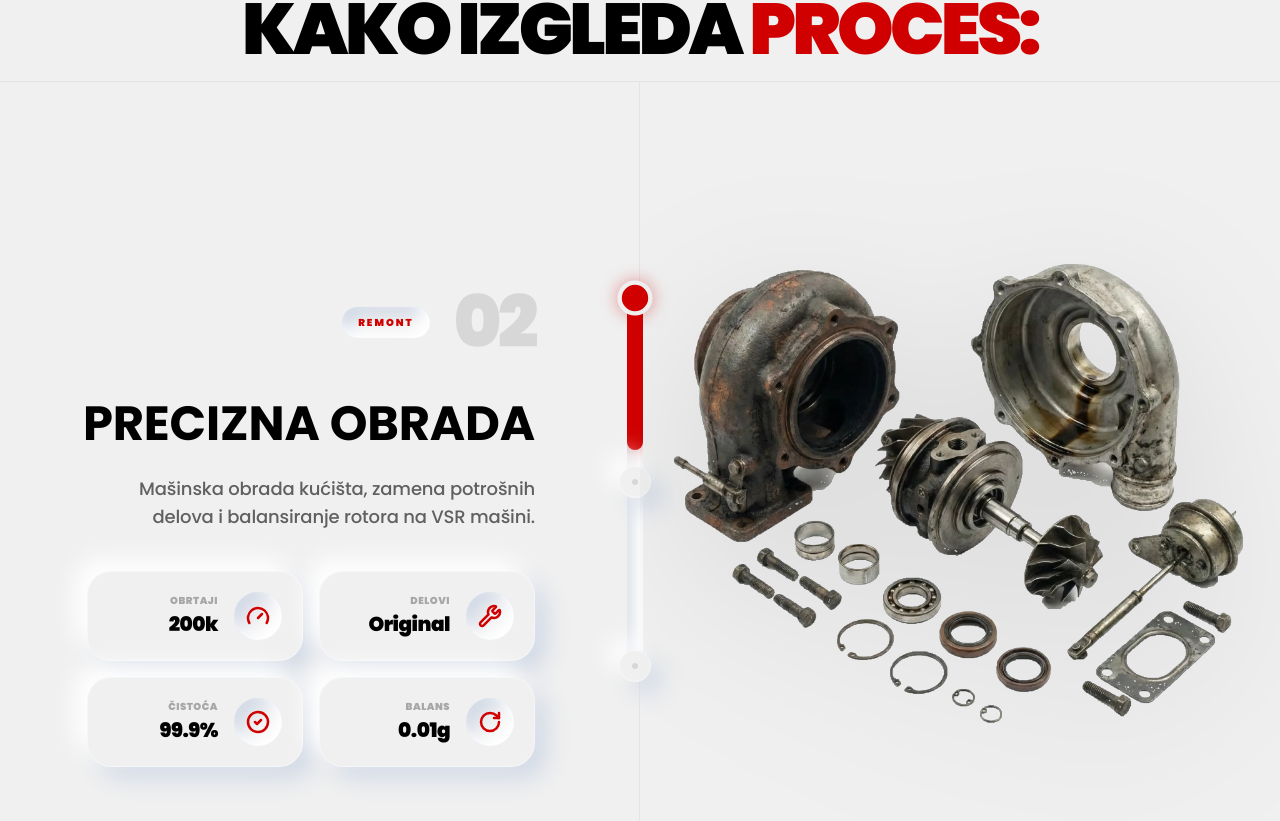
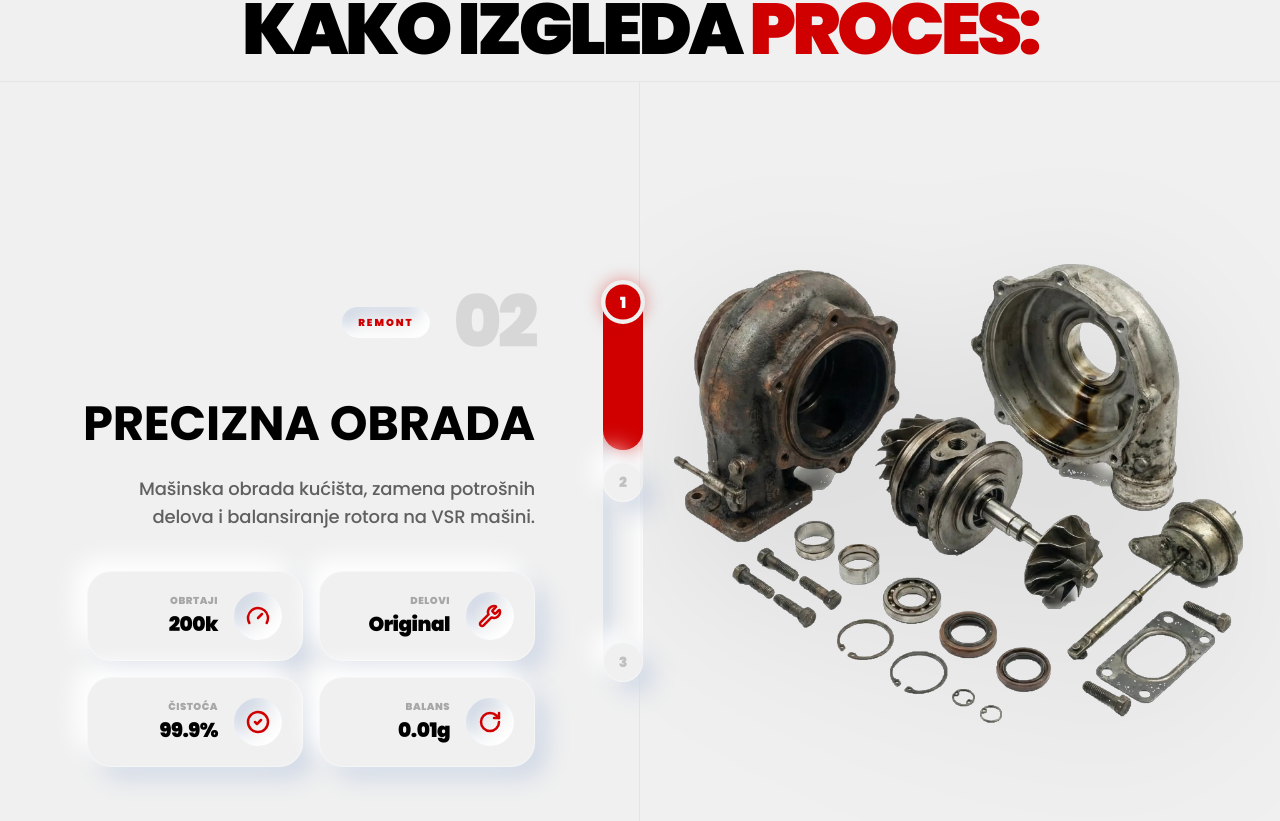
Before and after one commit to omgluka/turboservis-novi-sad, a Next.js app: page / in a window 1280 px wide. Shown: the part 2351-3172 px from the top of the page. Built offline with nearby package versions, Linux system fonts and the light colour scheme.

Commit message:
Refine timeline: Synchronized widths and added step numbers

```diff
--- a/components/ProcessScroll.tsx
+++ b/components/ProcessScroll.tsx
@@ -100,7 +100,7 @@ export default function ProcessScroll() {
                 <div className="w-full lg:w-1/2 h-[60vh] lg:h-screen flex flex-col justify-center px-6 sm:px-12 lg:px-20 z-10 relative bg-[#f0f0f0] border-b lg:border-r lg:border-b-0 border-black/5">
 
                     {/* Vertical Progress Line (Left on mobile, Right on desktop) */}
-                    <div className="absolute left-6 sm:left-12 lg:left-auto lg:right-[-4px] top-1/2 -translate-y-1/2 h-[50%] w-3 lg:w-4 z-20">
+                    <div className="absolute left-6 sm:left-12 lg:left-auto lg:right-[-4px] top-1/2 -translate-y-1/2 h-[50%] w-8 lg:w-10 z-20">
                         {/* The "Groove" (Track) */}
                         <div className="absolute inset-0 rounded-full neumorphic-pressed overflow-hidden">
                             {/* Red Fill Line */}
@@ -122,13 +122,15 @@ export default function ProcessScroll() {
                                 return (
                                     <div
                                         key={i}
-                                        className={`w-6 h-6 lg:w-8 lg:h-8 rounded-full transition-all duration-500 flex items-center justify-center relative translate-x-0
+                                        className={`w-8 h-8 lg:w-10 lg:h-10 rounded-full transition-all duration-500 flex items-center justify-center relative translate-x-0
                                             ${isActive
                                                 ? 'bg-[#d00000] border-4 border-[#f0f0f0] scale-110 shadow-[0_0_15px_rgba(208,0,0,0.4)]'
                                                 : 'bg-[#f0f0f0] border-2 border-black/5 neumorphic-flat shadow-sm'
                                             }`}
                                     >
-                                        {!isActive && <div className="w-1.5 h-1.5 rounded-full bg-black/10" />}
+                                        <span className={`text-xs lg:text-sm font-black transition-colors duration-500 ${isActive ? 'text-white' : 'text-black/20'}`}>
+                                            {i + 1}
+                                        </span>
                                     </div>
                                 )
                             })}
```
